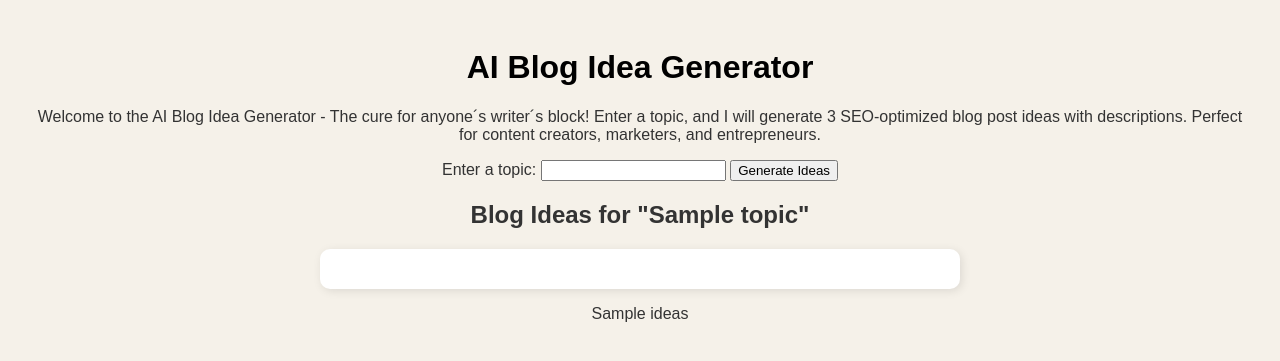
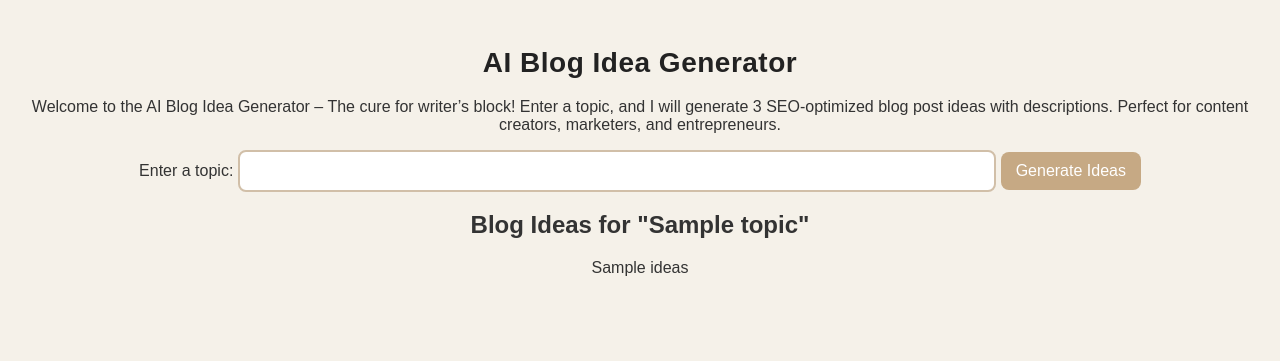
Before and after one commit to CansuTC/AI-Blog-Idea-Generator, a Flask app: template templates/index.html in a window 1280 px wide. Shown: the top 361 px of the page. Run offline with Flask 3, Linux system fonts and the light colour scheme; the template is opened without the code that fills it: most values are stand-ins (such as "Sample title", 1, 10 or a date in 2020).

Commit message:
Final version: Improved UI & styling

```diff
--- a/app.py
+++ b/app.py
@@ -1,9 +1,11 @@
 from flask import Flask, render_template, request, send_from_directory
 import openai
 import os
+from dotenv import load_dotenv
+
+load_dotenv()
 
 app = Flask(__name__)
-
 api_key = os.getenv("OPENAI_API_KEY")
 client = openai.OpenAI(api_key=api_key)
 
@@ -21,6 +23,11 @@ def index():
         )
 
         ai_content = response.choices[0].message.content
+        ai_content = ai_content.replace("1.", "<div class='idea-card'><strong>1.</strong>")\
+                               .replace("2.", "</div><div class='idea-card'><strong>2.</strong>")\
+                               .replace("3.", "</div><div class='idea-card'><strong>3.</strong>") + "</div>"
+        ai_content = ai_content.replace("\n", "<br>")
+
         return render_template("index.html", topic=user_topic, ideas=ai_content)
 
     return render_template("index.html", topic=None, ideas=None)
@@ -30,4 +37,4 @@ def favicon():
     return send_from_directory("static", "favicon.ico", mimetype="image/vnd.microsoft.icon")
 
 if __name__ == "__main__":
-    app.run(host="0.0.0.0", port=10000)
+    app.run(host="0.0.0.0", port=5000)
--- a/static/script.js
+++ b/static/script.js
@@ -1,3 +1,3 @@
-document.getElementById("blog-form").onsubmit = function () {
+function showLoading() {
     document.getElementById("loading").style.display = "block";
-};
+}
--- a/static/style.css
+++ b/static/style.css
@@ -1,5 +1,5 @@
 body {
-    font-family: "Arial", sans-serif;
+    font-family: "Poppins", sans-serif;
     background-color: #f5f1e9;
     color: #333;
     text-align: center;
@@ -7,22 +7,70 @@ body {
 }
 
 h1 {
-    color: #000;
+    font-size: 28px;
+    font-weight: 600;
+    color: #222;
+    letter-spacing: 0.5px;
 }
 
 .container {
     max-width: 600px;
     margin: auto;
-    padding: 20px;
+    padding: 25px;
     background: white;
-    border-radius: 10px;
-    box-shadow: 2px 2px 10px rgba(0, 0, 0, 0.1);
+    border-radius: 12px;
+    box-shadow: 0px 10px 30px rgba(0, 0, 0, 0.1);
+}
+
+input[type="text"] {
+    width: 60%;
+    padding: 10px;
+    font-size: 16px;
+    border: 2px solid #d1bfa8;
+    border-radius: 8px;
+    outline: none;
+}
+
+button {
+    padding: 10px 15px;
+    font-size: 16px;
+    background-color: #c6a984;
+    color: white;
+    border: none;
+    border-radius: 8px;
+    cursor: pointer;
+    transition: all 0.3s ease;
+}
+
+button:hover {
+    background-color: #b28e6a;
 }
 
 .idea-card {
     background: white;
     padding: 15px;
-    margin: 10px 0;
-    border-radius: 8px;
-    box-shadow: 0px 4px 6px rgba(0, 0, 0, 0.1);
+    margin: 15px 0;
+    border-radius: 12px;
+    box-shadow: 0px 6px 15px rgba(0, 0, 0, 0.08);
+    transition: transform 0.2s ease-in-out;
 }
+
+.idea-card:hover {
+    transform: translateY(-3px);
+}
+
+#loading {
+    font-weight: bold;
+    color: #555;
+    margin-top: 15px;
+    animation: fadeIn 0.5s ease-in-out;
+}
+
+@keyframes fadeIn {
+    from {
+        opacity: 0;
+    }
+    to {
+        opacity: 1;
+    }
+}
--- a/templates/index.html
+++ b/templates/index.html
@@ -5,27 +5,30 @@
     <meta name="viewport" content="width=device-width, initial-scale=1.0">
     <title>AI Blog Idea Generator</title>
     <link rel="stylesheet" type="text/css" href="{{ url_for('static', filename='style.css') }}">
+    <script src="{{ url_for('static', filename='script.js') }}" defer></script>
 </head>
 <body>
+
     <h1>AI Blog Idea Generator</h1>
-    <p>Welcome to the AI Blog Idea Generator - The cure for anyone´s writer´s block! Enter a topic, and I will generate 3 SEO-optimized blog post ideas with descriptions. Perfect for content creators, marketers, and entrepreneurs.</p>
+    <p>Welcome to the AI Blog Idea Generator – The cure for writer’s block! Enter a topic, and I will generate 3 SEO-optimized blog post ideas with descriptions. Perfect for content creators, marketers, and entrepreneurs.</p>
 
-    <form action="/" method="POST">
+    <form action="/" method="POST" onsubmit="showLoading()">
         <label for="topic">Enter a topic:</label>
         <input type="text" id="topic" name="topic" required>
         <button type="submit">Generate Ideas</button>
     </form>
 
+    <!-- Loading animation -->
+    <div id="loading" style="display: none;">
+        <p>🤖 Generating ideas... Please wait!</p>
+    </div>
+
     {% if ideas %}
         <h2>Blog Ideas for "{{ topic }}"</h2>
-        <div id="loading" style="display: none;">
-            <p>🤖 Generating ideas... Please wait!</p>
-        </div>
-        <div id="ai-output" class="container"></div>
-            {% for line in ideas.split("\n") %}
-                <p>{{ line }}</p>
-            {% endfor %}
+        <div id="ai-output">
+            {{ ideas | safe }}
         </div>
     {% endif %}
+
 </body>
 </html>
```
